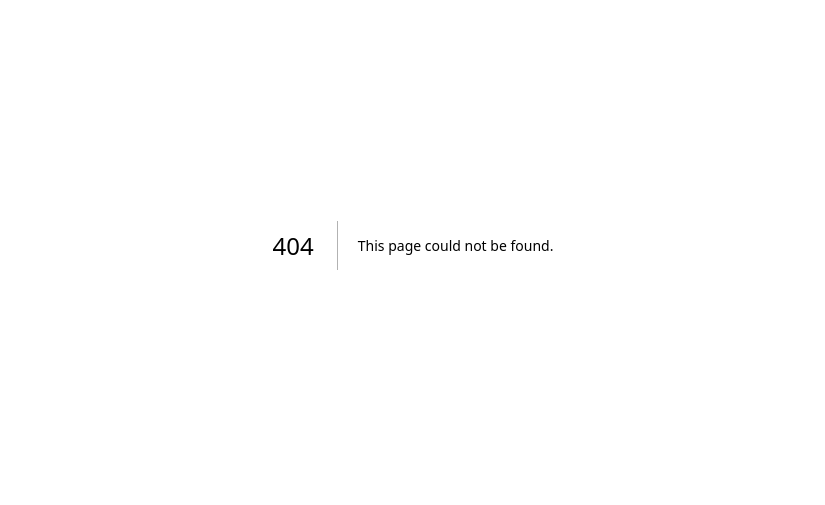
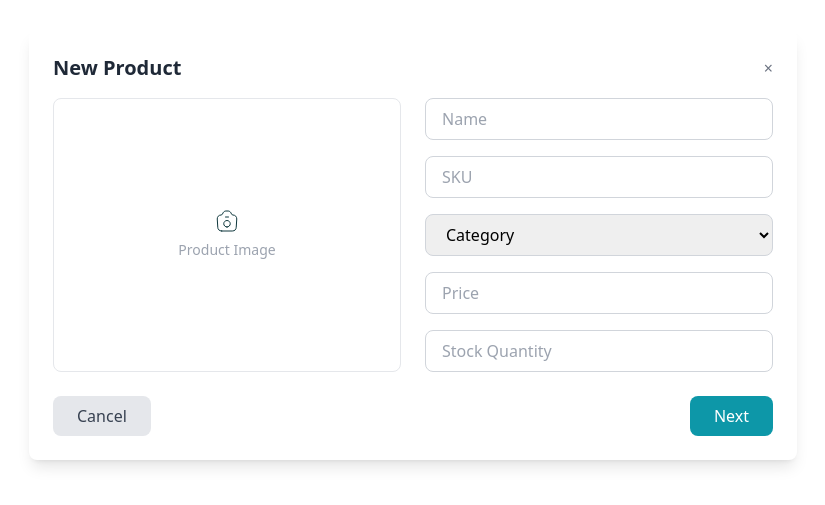
Before and after one commit to Hakob033/ShopFront, a Next.js app: page /pages/addItem in a window 1280 px wide. Before the commit this address had no page. Shown: the part 155-660 px from the top of the page, without its empty margins (227-1052 px from the left). Built offline with nearby package versions, Linux system fonts and the light colour scheme.

Commit message:
edit pagination

```diff
--- /dev/null
+++ b/src/app/icons/image.tsx
@@ -0,0 +1,25 @@
+import React from "react";
+
+const Image = () => {
+  return (
+    <div>
+      <svg
+        width="22"
+        height="22"
+        viewBox="0 0 22 22"
+        fill="none"
+        xmlns="http://www.w3.org/2000/svg"
+      >
+        <path
+          d="M9.50005 7H12.5M5.76005 21H16.24C19 21 20.1 19.31 20.23 17.25L20.75 8.99C20.89 6.83 19.17 5 17 5C16.39 5 15.83 4.65 15.55 4.11L14.83 2.66C14.37 1.75 13.17 1 12.15 1H9.86005C8.83005 1 7.63005 1.75 7.17005 2.66L6.45005 4.11C6.17005 4.65 5.61005 5 5.00005 5C2.83005 5 1.11005 6.83 1.25005 8.99L1.77005 17.25C1.89005 19.31 3.00005 21 5.76005 21ZM11 17C12.79 17 14.25 15.54 14.25 13.75C14.25 11.96 12.79 10.5 11 10.5C9.21005 10.5 7.75005 11.96 7.75005 13.75C7.75005 15.54 9.21005 17 11 17Z"
+          stroke="#0E373C"
+          strokeMiterlimit="10"
+          strokeLinecap="round"
+          strokeLinejoin="round"
+        />
+      </svg>
+    </div>
+  );
+};
+
+export default Image;
--- /dev/null
+++ b/src/app/pages/addItem/page.tsx
@@ -0,0 +1,174 @@
+"use client";
+
+import React, { useState } from "react";
+import Image from "../../icons/image";
+import { useRouter } from "next/navigation";
+
+const AddProduct = () => {
+  const [step, setStep] = useState(1); // Step state
+  const [formData, setFormData] = useState({
+    name: "",
+    sku: "",
+    category: "",
+    price: "",
+    stockQuantity: "",
+    description: "",
+  });
+
+  const router = useRouter();
+
+  const handleInputChange = (
+    e: React.ChangeEvent<
+      HTMLInputElement | HTMLSelectElement | HTMLTextAreaElement
+    >
+  ) => {
+    const { name, value } = e.target;
+    setFormData((prev) => ({ ...prev, [name]: value }));
+  };
+
+  const handleNext = () => setStep(2); // Go to the next step
+  const handleBack = () => setStep(1); // Go back to the previous step
+  const handleAdd = () => {
+    console.log("Product added:", formData);
+  };
+  const handleCancel = () => {
+    router.push("/");
+  };
+
+  return (
+    <div className="fixed inset-0 flex items-center justify-center bg-black bg-opacity-50">
+      <div className="bg-white rounded-lg shadow-lg w-full max-w-3xl p-6">
+        {/* Header */}
+        <div className="flex justify-between items-center mb-4">
+          <h2 className="text-xl font-semibold text-gray-800">New Product</h2>
+          <button
+            onClick={() => console.log("Modal closed")}
+            className="text-gray-500 hover:text-gray-800"
+          >
+            &times;
+          </button>
+        </div>
+
+        {step === 1 ? (
+          // Step 1: Product Details
+          <div>
+            <div className="grid grid-cols-2 gap-6">
+              {/* Image Upload Section */}
+              <div className="flex flex-col items-center justify-center border rounded-lg p-6">
+                <label
+                  htmlFor="imageUpload"
+                  className="flex flex-col items-center justify-center cursor-pointer"
+                >
+                  <div className="flex flex-col items-center text-gray-400">
+                    <Image />
+                    <span className="mt-2 text-sm">Product Image</span>
+                  </div>
+                  <input
+                    id="imageUpload"
+                    type="file"
+                    accept="image/*"
+                    className="hidden"
+                    onChange={(e) =>
+                      console.log("Image uploaded:", e.target.files?.[0])
+                    }
+                  />
+                </label>
+              </div>
+
+              {/* Form Fields */}
+              <div className="space-y-4">
+                <input
+                  type="text"
+                  name="name"
+                  placeholder="Name"
+                  value={formData.name}
+                  onChange={handleInputChange}
+                  className="w-full border border-gray-300 rounded-lg px-4 py-2 focus:outline-none focus:ring focus:ring-medium"
+                />
+                <input
+                  type="text"
+                  name="sku"
+                  placeholder="SKU"
+                  value={formData.sku}
+                  onChange={handleInputChange}
+                  className="w-full border border-gray-300 rounded-lg px-4 py-2 focus:outline-none focus:ring focus:ring-medium"
+                />
+                <select
+                  name="category"
+                  value={formData.category}
+                  onChange={handleInputChange}
+                  className="w-full border border-gray-300 rounded-lg px-4 py-2 focus:outline-none focus:ring focus:ring-medium"
+                >
+                  <option value="">Category</option>
+                  <option value="electronics">Electronics</option>
+                  <option value="fashion">Fashion</option>
+                  <option value="home">Home</option>
+                </select>
+                <input
+                  type="number"
+                  name="price"
+                  placeholder="Price"
+                  value={formData.price}
+                  onChange={handleInputChange}
+                  className="w-full border border-gray-300 rounded-lg px-4 py-2 focus:outline-none focus:ring focus:ring-medium"
+                />
+                <input
+                  type="number"
+                  name="stockQuantity"
+                  placeholder="Stock Quantity"
+                  value={formData.stockQuantity}
+                  onChange={handleInputChange}
+                  className="w-full border border-gray-300 rounded-lg px-4 py-2 focus:outline-none focus:ring focus:ring-medium"
+                />
+              </div>
+            </div>
+
+            {/* Buttons */}
+            <div className="flex justify-between mt-6">
+              <button
+                onClick={handleCancel}
+                className="px-6 py-2 bg-gray-200 text-gray-700 rounded-lg hover:bg-gray-300"
+              >
+                Cancel
+              </button>
+              <button
+                onClick={handleNext}
+                className="px-6 py-2 bg-medium text-white rounded-lg hover:bg-dark"
+              >
+                Next
+              </button>
+            </div>
+          </div>
+        ) : (
+          // Step 2: Description
+          <div>
+            <textarea
+              name="description"
+              placeholder="Description"
+              value={formData.description}
+              onChange={handleInputChange}
+              className="w-full h-40 border border-gray-300 rounded-lg px-4 py-2 focus:outline-none focus:ring focus:ring-medium"
+            />
+            {/* Buttons */}
+            <div className="flex justify-between mt-6">
+              <button
+                onClick={handleBack}
+                className="px-6 py-2 bg-gray-200 text-gray-700 rounded-lg hover:bg-gray-300"
+              >
+                Back
+              </button>
+              <button
+                onClick={handleAdd}
+                className="px-6 py-2 bg-medium text-white rounded-lg hover:bg-dark"
+              >
+                Add
+              </button>
+            </div>
+          </div>
+        )}
+      </div>
+    </div>
+  );
+};
+
+export default AddProduct;
--- a/src/components/productTable.tsx
+++ b/src/components/productTable.tsx
@@ -1,4 +1,3 @@
-// components/ProductTable.tsx
 import { Poppins } from "next/font/google";
 import Info from "../app/icons/info";
 import Edit from "../app/icons/edit";
@@ -28,7 +27,40 @@ const ProductTable = () => {
   }, [fetchProducts, page]);
 
   const handlePageChange = (newPage: number) => {
-    setPagination(newPage, totalPages); // Update pagination state
+    if (newPage >= 1 && newPage <= totalPages) {
+      setPagination(newPage, totalPages); // Update pagination state
+    }
+  };
+
+  // Generate pagination numbers
+  const generatePagination = () => {
+    const pages = [];
+    if (totalPages <= 5) {
+      // If total pages are less than or equal to 5, show all pages
+      for (let i = 1; i <= totalPages; i++) {
+        pages.push(i);
+      }
+    } else {
+      // Always include first, last, and current with neighbors
+      pages.push(1);
+      if (page > 2) pages.push(page - 1);
+      if (page !== 1 && page !== totalPages) pages.push(page);
+      if (page < totalPages - 1) pages.push(page + 1);
+      pages.push(totalPages);
+
+      // Remove duplicates and sort
+      pages.sort((a, b) => a - b);
+    }
+
+    // Insert "..." where needed
+    const finalPages = [];
+    for (let i = 0; i < pages.length; i++) {
+      if (i > 0 && pages[i] !== pages[i - 1] + 1) {
+        finalPages.push("...");
+      }
+      finalPages.push(pages[i]);
+    }
+    return finalPages;
   };
 
   return (
@@ -87,7 +119,7 @@ const ProductTable = () => {
               <tr key={product.id} className="border-b">
                 <td className="px-6 py-4">
                   <img
-                    src={product.image || "https://via.placeholder.com/40"}
+                    src={product.image}
                     alt={product.name}
                     className="w-10 h-10 rounded-md"
                   />
@@ -104,7 +136,7 @@ const ProductTable = () => {
                 <td className="px-6 py-4 text-sm text-gray-700">
                   ${product.price}
                 </td>
-                <td className="px-6 py-4 text-sm text-gray-700">
+                <td className="px-6 py-4 text-sm text-center text-gray-700">
                   {product.stockQuantity}
                 </td>
                 <td className="px-6 py-4">
@@ -136,23 +168,40 @@ const ProductTable = () => {
       </div>
 
       {/* Pagination controls */}
-      <div className="mt-4 flex justify-between items-center">
+      <div className="mt-4 flex justify-end items-center space-x-2">
         <button
           onClick={() => handlePageChange(page - 1)}
           disabled={page === 1}
           className="px-4 py-2 text-white bg-blue-500 rounded-lg"
         >
-          Prev
+          &lt;
         </button>
-        <span>
-          Page {page} of {totalPages}
-        </span>
+        {generatePagination().map((p, index) =>
+          p === "..." ? (
+            <span key={index} className="px-4 py-2 text-gray-500">
+              ...
+            </span>
+          ) : (
+            <button
+              key={index}
+              onClick={() => handlePageChange(Number(p))}
+              disabled={page === p}
+              className={`px-4 py-2 rounded-lg ${
+                page === p
+                  ? "bg-blue-700 text-white"
+                  : "bg-gray-200 text-gray-700 hover:bg-gray-300"
+              }`}
+            >
+              {p}
+            </button>
+          )
+        )}
         <button
           onClick={() => handlePageChange(page + 1)}
           disabled={page === totalPages}
           className="px-4 py-2 text-white bg-blue-500 rounded-lg"
         >
-          Next
+          &gt;
         </button>
       </div>
     </div>
--- a/src/components/tableHeader.tsx
+++ b/src/components/tableHeader.tsx
@@ -1,4 +1,4 @@
-import React from "react";
+import React, { useState } from "react";
 import { AuthStore } from "../app/store/authStore";
 import Logout from "../app/icons/logout";
 import { useRouter } from "next/navigation";
@@ -9,36 +9,61 @@ import Link from "next/link";
 const TableHeader = () => {
   const { user, logout, isAuthenticated } = AuthStore();
   const router = useRouter();
+  const [showModal, setShowModal] = useState(false);
+
+  const handleLogout = () => {
+    logout(); // Perform logout
+    router.push("/pages/login"); // Redirect to login page
+  };
 
   return (
-    <div className="p-6 bg-gray-50 min-h-screen">
-      <div className="flex items-center justify-between mb-6">
+    <div className="p-2 bg-gray-50">
+      <div className="flex items-center justify-between">
         <div className="flex justify-center items-center gap-2">
           {isAuthenticated ? (
             <span className="text-dark">{user.name}</span>
           ) : (
             <span className="text-dark">Guest</span>
           )}
-          <button
-            onClick={() => {
-              router.push("/pages/login");
-              logout();
-            }}
-            className="text-red-500"
-          >
+          <button onClick={() => setShowModal(true)} className="text-red-500">
             <Logout />
           </button>
         </div>
         <div className="flex items-center space-x-4">
           <SearchBar />
           <StatusFilter />
-          <Link href="/addItem">
+          <Link href="/pages/addItem">
             <button className="px-6 py-2 text-nowrap rounded-xl text-white bg-medium">
               New Product
             </button>
           </Link>
         </div>
       </div>
+
+      {/* Logout Confirmation Modal */}
+      {showModal && (
+        <div className="fixed inset-0 flex items-center justify-center bg-black bg-opacity-50">
+          <div className="bg-white rounded-lg p-6 shadow-lg">
+            <h2 className="text-lg font-semibold text-center text-gray-800">
+              Do you want to logout?
+            </h2>
+            <div className="mt-4 flex justify-end space-x-4">
+              <button
+                onClick={() => setShowModal(false)}
+                className="px-4 py-2 text-gray-700 bg-gray-200 rounded-lg hover:bg-gray-300"
+              >
+                No, Cancel
+              </button>
+              <button
+                onClick={handleLogout}
+                className="px-4 py-2 text-white bg-[#FF115C] rounded-lg hover:bg-red-600"
+              >
+                Logout
+              </button>
+            </div>
+          </div>
+        </div>
+      )}
     </div>
   );
 };
```
